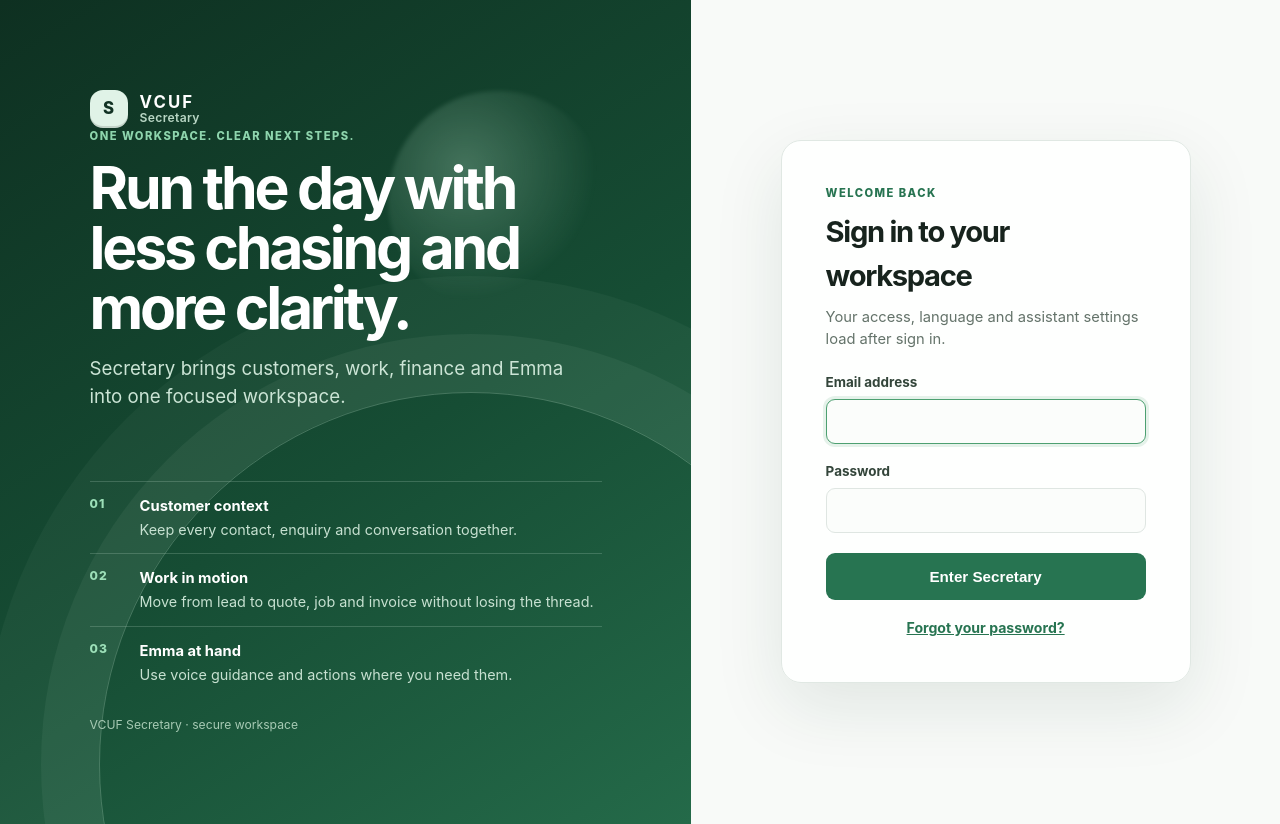
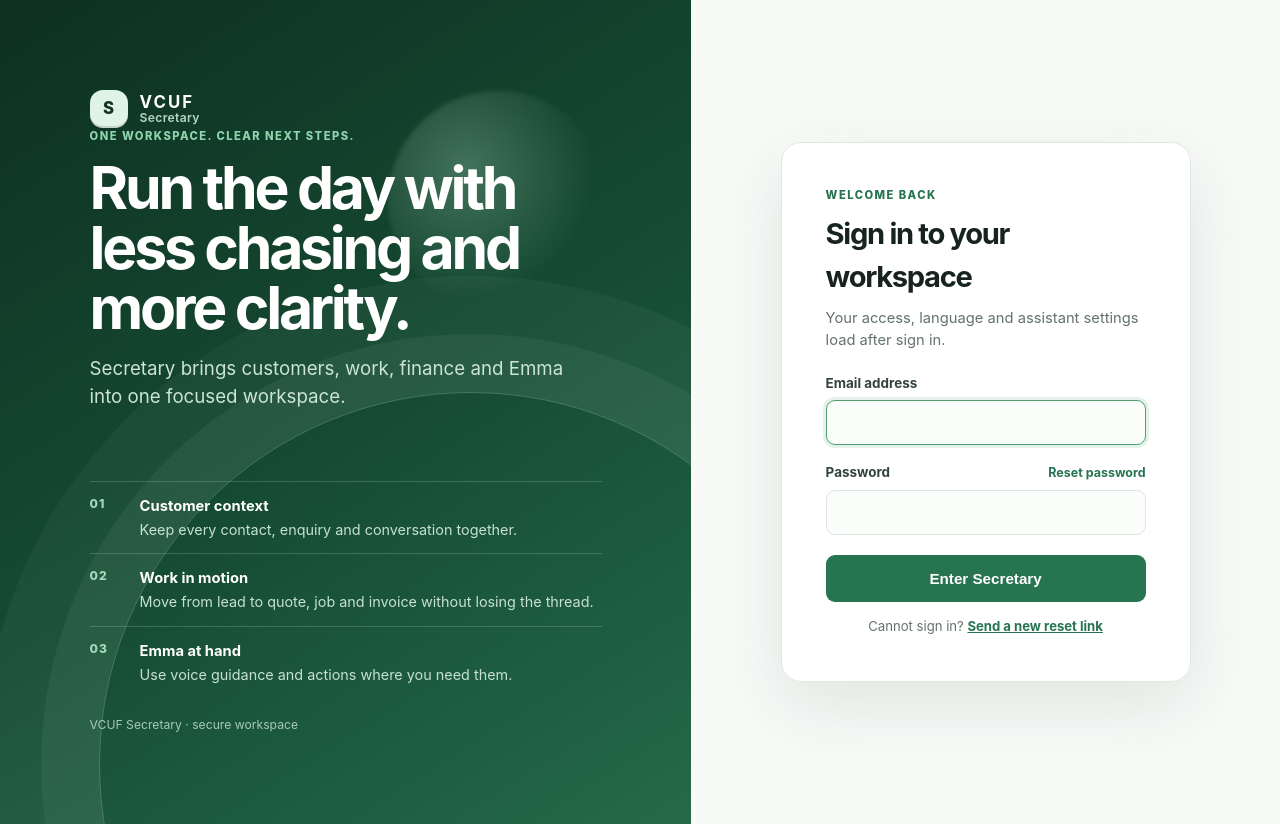
Before and after one commit to MarekDesignLeaf/VCUBF, a React (Vite) app in the folder frontend/: page /login in a window 1280 px wide. Built offline with nearby package versions, Linux system fonts and the light colour scheme; no server answers.

Commit message:
fix(auth): surface password reset on login

```diff
--- a/frontend/src/index.css
+++ b/frontend/src/index.css
@@ -126,10 +126,14 @@ body {
 .login-card .login-eyebrow { color: #277451; }
 .subtitle { color: var(--muted); margin: 0; font-size: .92rem; }
 .login-card label { gap: 7px; color: #33453a; font-size: .84rem; font-weight: 700; }
+.login-field-heading { display: flex; align-items: baseline; justify-content: space-between; gap: 12px; }
+.login-inline-reset { color: #277451; font-size: .78rem; font-weight: 750; text-decoration: none; }
+.login-inline-reset:hover, .login-inline-reset:focus-visible { text-decoration: underline; }
 .login-card input { min-height: 45px; border-radius: 9px; background: #fbfdfb; transition: border-color .15s ease, box-shadow .15s ease; }
 .login-card input:focus { outline: none; border-color: #4da071; box-shadow: 0 0 0 3px rgb(77 160 113 / 14%); }
 .login-submit { min-height: 47px; margin-top: 3px; border-radius: 9px; font-weight: 750; }
-.login-secondary-link { justify-self: center; color: #277451; font-size: .88rem; font-weight: 700; text-align: center; }
+.login-reset-hint { margin: -2px 0 0; color: var(--muted); font-size: .82rem; text-align: center; }
+.login-reset-hint a { color: #277451; font-weight: 750; }
 
 label { display: flex; flex-direction: column; gap: 4px; font-size: 0.9rem; }
 
--- a/frontend/src/pages/Login.tsx
+++ b/frontend/src/pages/Login.tsx
@@ -64,14 +64,17 @@ export function Login() {
             <input type="email" autoComplete="username" value={email} onChange={(e) => setEmail(e.target.value)} required autoFocus />
           </label>
           <label>
-            Password
+            <span className="login-field-heading">
+              Password
+              <Link className="login-inline-reset" to="/forgot-password">Reset password</Link>
+            </span>
             <input type="password" autoComplete="current-password" value={password} onChange={(e) => setPassword(e.target.value)} required />
           </label>
           {error && <div className="error-banner" role="alert">{error}</div>}
           <button className="login-submit" type="submit" disabled={submitting}>
             {submitting ? "Signing in…" : "Enter Secretary"}
           </button>
-          <Link className="login-secondary-link" to="/forgot-password">Forgot your password?</Link>
+          <p className="login-reset-hint">Cannot sign in? <Link to="/forgot-password">Send a new reset link</Link></p>
         </form>
       </main>
     </div>
```
